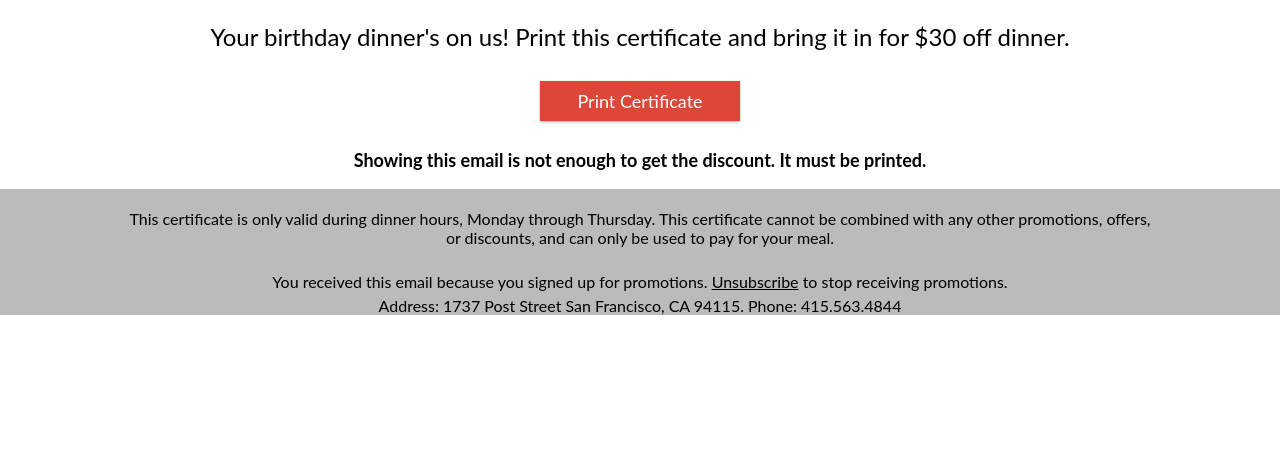
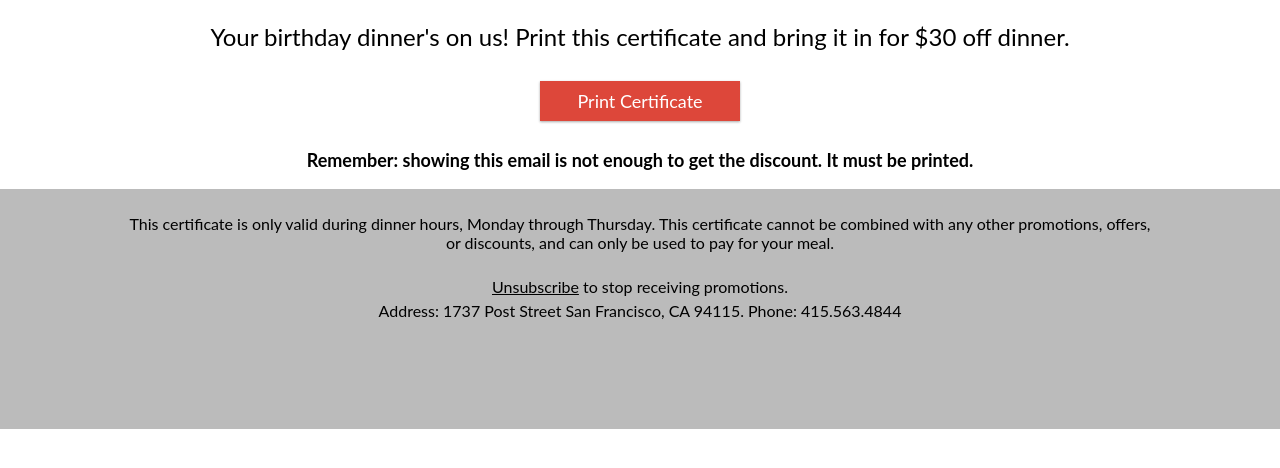
Before and after one commit to Scybaloot/Benihana, a plain HTML site: page index.html in a window 1280 px wide. Shown: the part 224-692 px from the top of the page. Drawn offline with Linux system fonts and the light colour scheme.

Commit message:
set styling done

```diff
--- a/css/styles.css
+++ b/css/styles.css
@@ -52,6 +52,10 @@
 
 footer {
 	background-color: #BBBBBB;
+	bottom: 0;
+	position:absolute;
+	height: 240px;
+
 }
 
 button {
@@ -68,17 +72,32 @@ button {
     border-color: none;
 }
 
+#container {
+	min-height:100%;
+    position:relative;
+}
+
+#body {
+    padding-bottom:240px;
+}
+
+#header {
+
+}
+
 * {
     box-sizing: border-box;
     font-family: 'Lato', 'Helvetica Neue', Arial,Verdana,sans-serif;
 }
 
 body {
-	margin: 0;
+	margin:0;
+   padding:0;
+   height:100%;
 }
 
 header {
-
+	background-color: #DD473A;
 }
 
 h1 {
--- a/index.html
+++ b/index.html
@@ -13,45 +13,43 @@
     <script src="http://html5shiv.googlecode.com/svn/trunk/html5.js"></script>
   <![endif]-->
 </head>
-<body>
-  <header class = "logo-header"> <!-- Benihana Logo and pictures of food -->
-  	<img src="images/logo.png" class = "no-overflow" >
+<div id="container">
+	<header id="header" class="logo-header"> <!-- Benihana Logo and pictures of food -->
+	  	<img src="images/logo.png" class="no-overflow" >
 	</header>
-
+	<div id="body">
 	  <section class = "image-header">
-  	<img src="images/sashimi.jpg" class = "full-width">
+	  	<img src="images/sashimi.jpg" class="full-width">
 	  </section>
 	  <section>
 	  	<h1>Happy Birthday!</h1>
-  	<article class = "center-content"> <!-- Instructions on how to use it -->
-  	  <h2 class = "main-message">
+	  	<article class="center-content"> <!-- Instructions on how to use it -->
+	  	  <h2 class="main-message">
 	  	  	Your birthday dinner's on us! Print this certificate and bring it in for $30 off dinner.
 	  	  </h2>
 	  	  <button type="button">Print Certificate</button>
-  	  <h3 class = "main-instructions">
-  	  	Showing this email is not enough to get the discount. It must be printed.
+	  	  <h3 class="main-instructions">
+	  	  	Remember: showing this email is not enough to get the discount. It must be printed.
 	  	  </h3>
 	  	</article>
 
 
 	  </section>
+	  	  <script src="js/scripts.js"></script>
+	</div id="body">
   	<footer>
   	<article> <!-- Instructions on how to use it -->
-  	  <p class = "detailed-instructions">
+  	  <p class="detailed-instructions">
   	  	This certificate is only valid during dinner hours, Monday through Thursday. This certificate cannot be combined with any other promotions, offers, or discounts, and can only be used to pay for your meal.
   	  </p>
   	  <p>
-  	  	You received this email because you signed up for promotions. <inline style="text-decoration:underline">Unsubscribe</inline> to stop receiving promotions.
+  	  	<inline style="text-decoration:underline">Unsubscribe</inline> to stop receiving promotions.
   	  </p>
   	  <p>
  		Address: 1737 Post Street San Francisco, CA 94115. Phone: 415.563.4844
   	  </p>
   	</article>
+  </footer>
+</div>
 
-  </footer>
-
-
-
-  <script src="js/scripts.js"></script>
-</body>
 </html>
```
Lines whose indentation alone changed are shown as unchanged.
